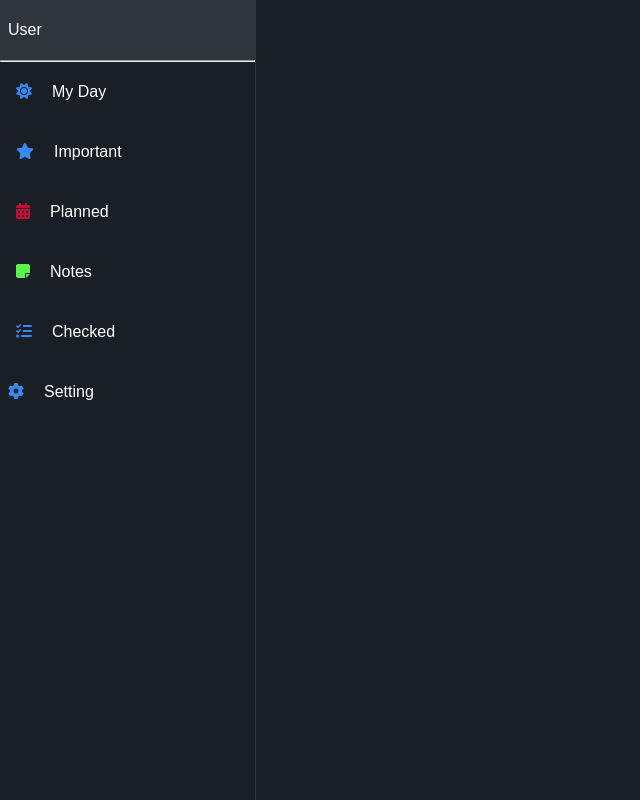
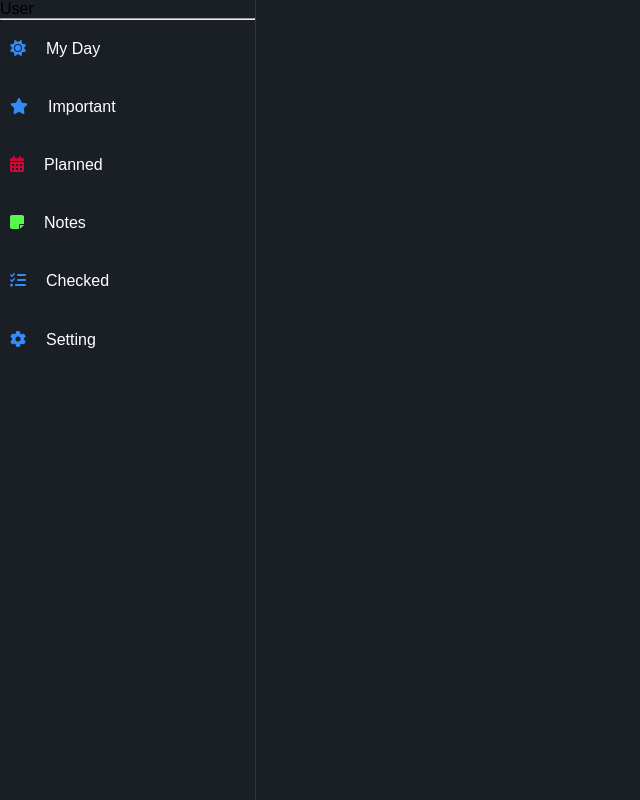
Before and after one commit to MohammadNourizadeh/taskManager2, a React (Vite) app: page /admin in a window 1280 px wide. Shown: the whole page, without its empty margins (0-640 px from the left). Built offline with nearby package versions, Linux system fonts and the light colour scheme.

Commit message:
working on sideBarItems

```diff
--- a/src/layOuts/admin/components/sideBar/SideBar.module.scss
+++ b/src/layOuts/admin/components/sideBar/SideBar.module.scss
@@ -1,32 +1,3 @@
-@use "../../../../assets/styles/mainStyle.scss";
-
 .king {
   list-style: none;
-
-  li,
-  a {
-    padding: 20px 8px;
-    height: 50px;
-    display: flex;
-    justify-content: flex-start;
-    gap: 20px;
-    color: mainStyle.$darkMode_text_color;
-    align-items: center;
-    height: 60px;
-
-    &:hover {
-      background-color: mainStyle.$darkMode_border_color;
-      cursor: pointer;
-    }
-
-    span {
-      color: rgb(51, 139, 246);
-    }
-  }
-
-  a {
-    text-decoration: none;
-    height: 100%;
-    width: 100%;
-  }
 }
--- a/src/layOuts/admin/components/sideBar/sideBarItem/SideBarItem.jsx
+++ b/src/layOuts/admin/components/sideBar/sideBarItem/SideBarItem.jsx
@@ -1,5 +1,6 @@
 import { FontAwesomeIcon } from "@fortawesome/react-fontawesome";
 import { Link } from "react-router-dom";
+import styles from "./SideBarItem.module.scss";
 
 export default function SideBarItem({
   itemName,
@@ -10,7 +11,7 @@ export default function SideBarItem({
 }) {
   return isLink ? (
     <li>
-      <Link to={linkAddress}>
+      <Link to={linkAddress} className={styles.link}>
         <span style={{ color: iconColor }}>
           <FontAwesomeIcon icon={iconName} />
         </span>
@@ -18,7 +19,7 @@ export default function SideBarItem({
       </Link>
     </li>
   ) : (
-    <li>
+    <li className={styles.king}>
       <span style={{ color: iconColor }}>
         <FontAwesomeIcon icon={iconName} />
       </span>
--- /dev/null
+++ b/src/layOuts/admin/components/sideBar/sideBarItem/SideBarItem.module.scss
@@ -0,0 +1,29 @@
+@use "../../../../../assets/styles/mainStyle.scss";
+
+.king,
+.link {
+  padding: 20px 10px;
+  height: 50px;
+  display: flex;
+  justify-content: flex-start;
+  gap: 20px;
+  color: mainStyle.$darkMode_text_color;
+  align-items: center;
+  height: 60px;
+  transition: 0.05s ease-in-out;
+
+  &:hover {
+    background-color: mainStyle.$darkMode_border_color;
+    cursor: pointer;
+  }
+
+  span {
+    color: rgb(51, 139, 246);
+  }
+}
+
+.link {
+  text-decoration: none;
+  height: 100%;
+  width: 100%;
+}
--- a/src/layOuts/admin/components/sideBar/sideBarItems.js
+++ b/src/layOuts/admin/components/sideBar/sideBarItems.js
@@ -35,7 +35,7 @@ const sideBarItems = [
     },
     {
         iconName: faCog,
-        itemName: "setting",
+        itemName: "setting"
     },
 ];
 
```
Also changed, not shown: src/layOuts/admin/Admin.module.scss (line endings or trailing spaces).
